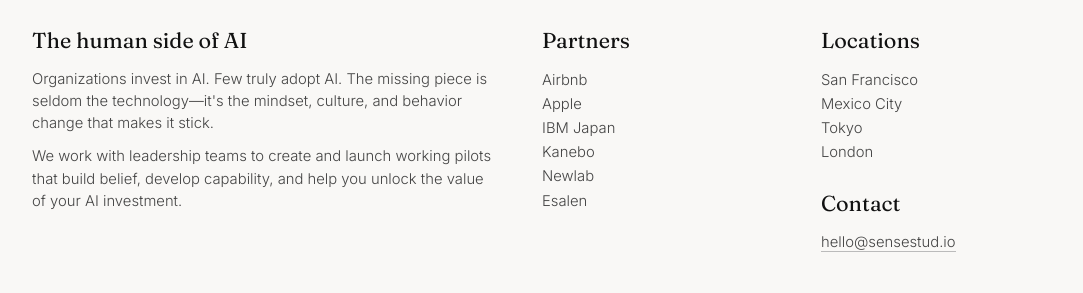
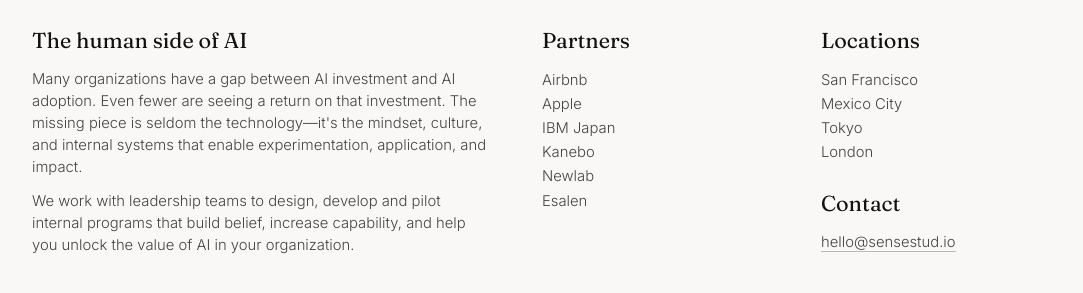
Before and after one commit to jarintabata/sensestudio, a plain HTML site: page index.html in a window 1280 px wide. Shown: the part 587-880 px from the top of the page, without its empty margins (98-1181 px from the left). Drawn offline with Linux system fonts and the light colour scheme.

Commit message:
Refresh site'
''
'
'

```diff
--- a/index.html
+++ b/index.html
@@ -231,8 +231,8 @@
   <section class="columns">
     <div class="column">
       <h2>The human side of AI</h2>
-      <p>Organizations invest in AI. Few truly adopt AI. The missing piece is seldom the technology—it's the mindset, culture, and behavior change that makes it stick.</p>
-      <p>We work with leadership teams to create and launch working pilots that build belief, develop capability, and help you unlock the value of your AI investment.</p>
+      <p>Many organizations have a gap between AI investment and AI adoption. Even fewer are seeing a return on that investment. The missing piece is seldom the technology&mdash;it's the mindset, culture, and internal systems that enable experimentation, application, and impact.</p>
+      <p>We work with leadership teams to design, develop and pilot internal programs that build belief, increase capability, and help you unlock the value of AI in your organization.</p>
     </div>
 
     <div class="column">
```
Also changed, not shown: 1 other file.
